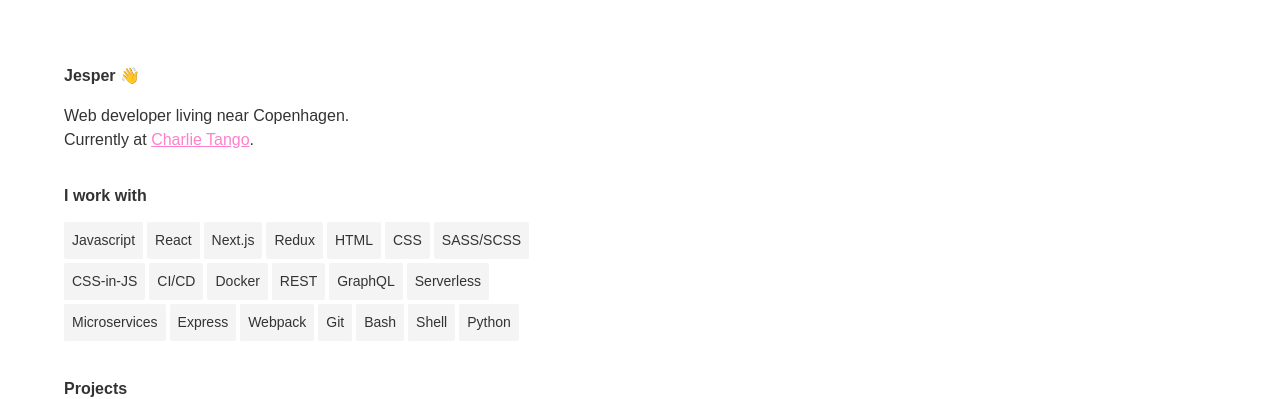
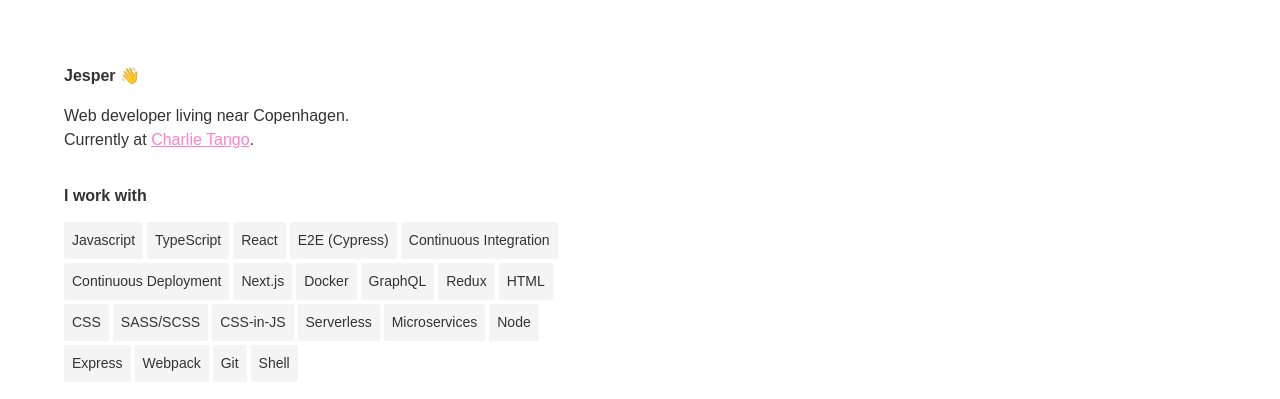
Before and after one commit to jryom/homepage, a website: page index.html in a window 1280 px wide. Shown: the top 399 px of the page. Drawn offline with nearby package versions, Linux system fonts and the light colour scheme.

Commit message:
update buzzwords

```diff
--- a/index.html
+++ b/index.html
@@ -22,25 +22,26 @@
       </h2>
       <ul class="list ph0 cf dark-gray mw6 f7 f6-ns">
         <li class="dib mb1 mr1 pa2 br1 bg-near-white fl">Javascript</li>
+        <li class="dib mb1 mr1 pa2 br1 bg-near-white fl">TypeScript</li>
         <li class="dib mb1 mr1 pa2 br1 bg-near-white fl">React</li>
+        <li class="dib mb1 mr1 pa2 br1 bg-near-white fl">E2E (Cypress)</li>
+        <li class="dib mb1 mr1 pa2 br1 bg-near-white fl">Continuous Integration</li>
+        <li class="dib mb1 mr1 pa2 br1 bg-near-white fl">Continuous Deployment</li>
         <li class="dib mb1 mr1 pa2 br1 bg-near-white fl">Next.js</li>
+        <li class="dib mb1 mr1 pa2 br1 bg-near-white fl">Docker</li>
+        <li class="dib mb1 mr1 pa2 br1 bg-near-white fl">GraphQL</li>
         <li class="dib mb1 mr1 pa2 br1 bg-near-white fl">Redux</li>
         <li class="dib mb1 mr1 pa2 br1 bg-near-white fl">HTML</li>
         <li class="dib mb1 mr1 pa2 br1 bg-near-white fl">CSS</li>
         <li class="dib mb1 mr1 pa2 br1 bg-near-white fl">SASS/SCSS</li>
         <li class="dib mb1 mr1 pa2 br1 bg-near-white fl">CSS-in-JS</li>
-        <li class="dib mb1 mr1 pa2 br1 bg-near-white fl">CI/CD</li>
-        <li class="dib mb1 mr1 pa2 br1 bg-near-white fl">Docker</li>
-        <li class="dib mb1 mr1 pa2 br1 bg-near-white fl">REST</li>
-        <li class="dib mb1 mr1 pa2 br1 bg-near-white fl">GraphQL</li>
         <li class="dib mb1 mr1 pa2 br1 bg-near-white fl">Serverless</li>
         <li class="dib mb1 mr1 pa2 br1 bg-near-white fl">Microservices</li>
+        <li class="dib mb1 mr1 pa2 br1 bg-near-white fl">Node</li>
         <li class="dib mb1 mr1 pa2 br1 bg-near-white fl">Express</li>
         <li class="dib mb1 mr1 pa2 br1 bg-near-white fl">Webpack</li>
         <li class="dib mb1 mr1 pa2 br1 bg-near-white fl">Git</li>
-        <li class="dib mb1 mr1 pa2 br1 bg-near-white fl">Bash</li>
         <li class="dib mb1 mr1 pa2 br1 bg-near-white fl">Shell</li>
-        <li class="dib mb1 mr1 pa2 br1 bg-near-white fl">Python</li>
       </ul>
       <h2 class="mt4-ns f6 f5-ns fw6">Projects</h2>
       <ul class="list ph0">
```
